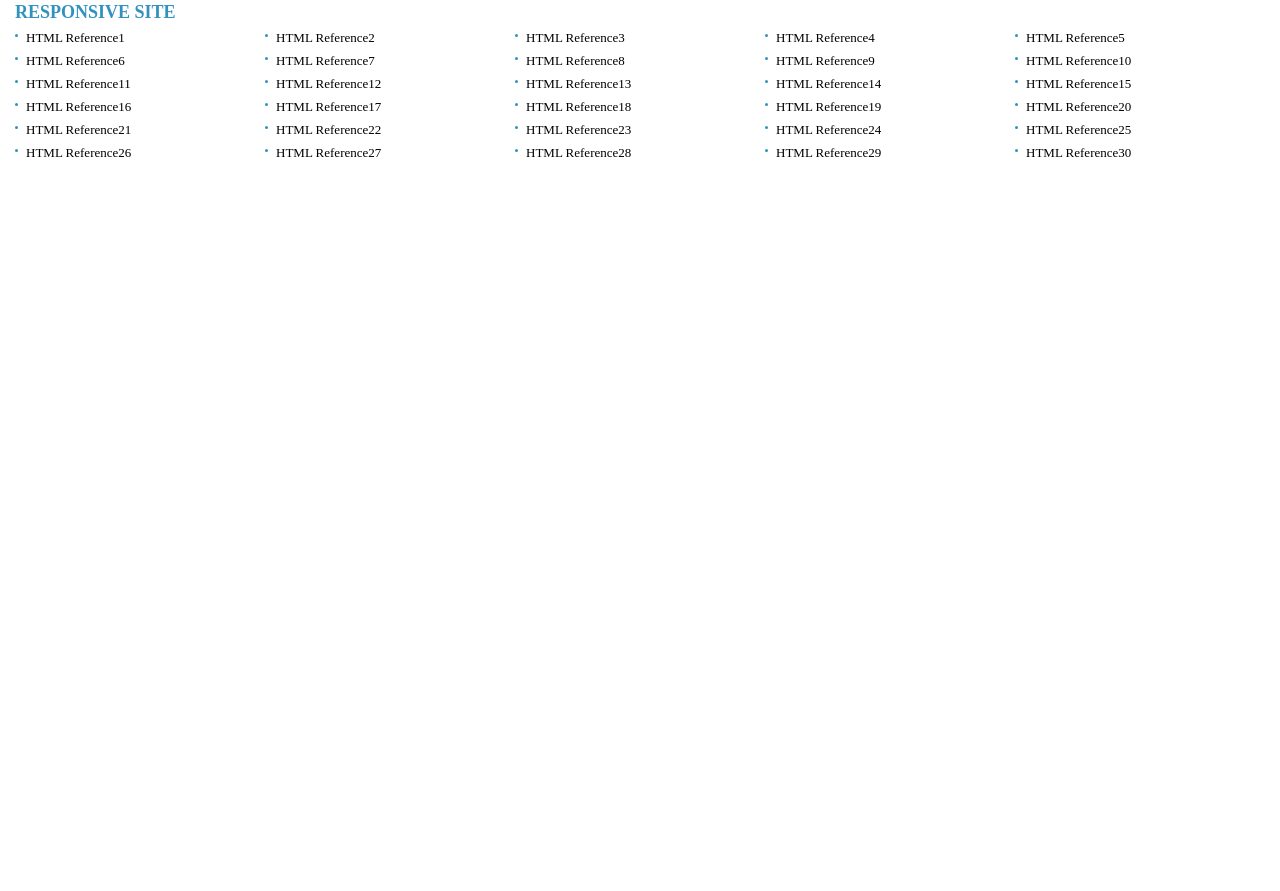
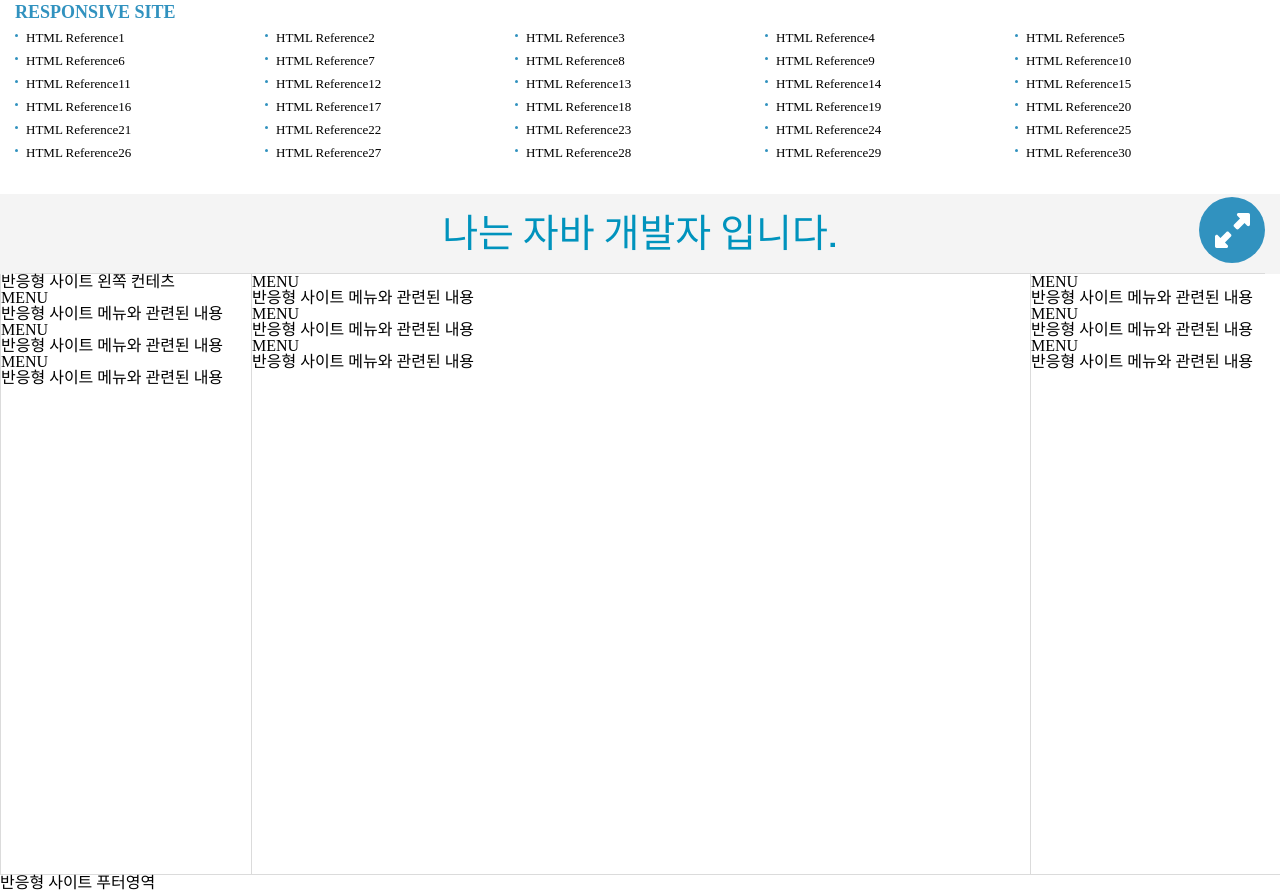
Before and after one commit to youngjin-korea/publishing, a plain HTML site: page ResponsivePublishing_1/index.html in a window 1280 px wide. Shown: the part 354-1245 px from the top of the page. Before the commit the page ends 800 px from the top, so only its background shows below. Drawn offline with Linux system fonts and the light colour scheme; files whose address does not match are found by name.

Commit message:
title 작업 완성

```diff
--- a/ResponsivePublishing_1/css/style.css
+++ b/ResponsivePublishing_1/css/style.css
@@ -8,9 +8,13 @@
   height: 327px;
   background: url(../img/sunmigh.png) repeat-x center top;
 }
+#tit {
+  background-color: #f4f4f4;
+}
 
 /* container styles */
 .container {
+  position: relative;
   width: 1200px;
   margin: 0 auto;
   /* background: rgba(0, 0, 0, 0.2); */
@@ -129,6 +133,12 @@
 .nav {
   padding: 30px 0;
 }
+/* float된 자식을 제대로 감싸기 위함 */
+.nav::after {
+  content: "";
+  display: block;
+  clear: both;
+}
 .nav h2 {
   font-size: 18px;
   font-weight: bold;
@@ -165,6 +175,63 @@
   color: #fff;
 }
 
+/* tit 작업 */
+.tit {
+  /* text-align: center; */
+  padding: 20px 0;
+  display: flex;
+  justify-content: center;
+  border-bottom: 1px solid #dbdbdb;
+}
+.tit h2 {
+  font-family: "Play", sans-serif;
+  font-size: 39px;
+  color: #0093bd;
+}
+.tit .tit_btn {
+  position: absolute;
+  top: 3px;
+  right: 0;
+  width: 66px;
+  height: 66px;
+  background-color: #3192bf;
+  color: #fff;
+  font-size: 35px;
+  border-radius: 50%;
+  display: flex;
+  justify-content: center;
+  align-items: center;
+}
+/* contents */
+#contents {
+}
+#contents .container {
+  border-left: 1px solid #dbdbdb;
+  border-right: 1px solid #dbdbdb;
+}
+#cont_left {
+  float: left;
+  width: 250px;
+}
+#cont_center {
+  margin-right: 250px;
+  overflow: hidden;
+  border-right: 1px solid #dbdbdb;
+  border-left: 1px solid #dbdbdb;
+  min-height: 600px;
+}
+#cont_right {
+  width: 250px;
+  position: absolute;
+  top: 0;
+  right: 0;
+}
+/* footer */
+#footer {
+  width: 100%;
+  border-top: 1px solid #dbdbdb;
+}
+
 /* media queries 320 / 480 / 768 / 960 / 1024 / 1280 */
 @media (max-width: 1280px) {
   /* 1280px 이하면 .container의 너비 화면의 100% */
@@ -188,6 +255,15 @@
   .nav li {
     width: 33%;
   }
+
+  #cont_center {
+    margin-right: 0;
+  }
+  #cont_right {
+    position: static;
+    width: 100%;
+    border-top: 1px solid #dbdbdb;
+  }
 }
 
 @media (max-width: 768px) {
@@ -201,6 +277,10 @@
   .nav {
     display: none;
   }
+
+  .tit .tit_btn {
+    display: none;
+  }
 }
 
 @media (max-width: 480px) {
--- a/ResponsivePublishing_1/index.html
+++ b/ResponsivePublishing_1/index.html
@@ -92,5 +92,71 @@
         </div>
       </div>
     </nav>
+    <article id="tit">
+      <div class="row">
+        <div class="container">
+          <div class="tit">
+            <h2>나는 자바 개발자 입니다.</h2>
+            <a href="#" class="tit_btn">
+              <i class="fa-solid fa-up-right-and-down-left-from-center"></i>
+              <span class="blind">메뉴 펼치기</span>
+            </a>
+          </div>
+        </div>
+      </div>
+    </article>
+    <main>
+      <section id="contents">
+        <div class="container">
+          <h2 class="blind">반응형 사이트 컨텐츠</h2>
+          <section id="cont_left">
+            <h3>반응형 사이트 왼쪽 컨테츠</h3>
+            <article class="cbox box1">
+              <h4 class="cbox_tit">MENU</h4>
+              <p class="cbox_desc">반응형 사이트 메뉴와 관련된 내용</p>
+            </article>
+            <article class="cbox box2">
+              <h4 class="cbox_tit">MENU</h4>
+              <p class="cbox_desc">반응형 사이트 메뉴와 관련된 내용</p>
+            </article>
+            <article class="cbox box3">
+              <h4 class="cbox_tit">MENU</h4>
+              <p class="cbox_desc">반응형 사이트 메뉴와 관련된 내용</p>
+            </article>
+          </section>
+          <section id="cont_center">
+            <article class="cbox box4">
+              <h4 class="cbox_tit">MENU</h4>
+              <p class="cbox_desc">반응형 사이트 메뉴와 관련된 내용</p>
+            </article>
+            <article class="cbox box5">
+              <h4 class="cbox_tit">MENU</h4>
+              <p class="cbox_desc">반응형 사이트 메뉴와 관련된 내용</p>
+            </article>
+            <article class="cbox box6">
+              <h4 class="cbox_tit">MENU</h4>
+              <p class="cbox_desc">반응형 사이트 메뉴와 관련된 내용</p>
+            </article>
+          </section>
+          <section id="cont_right">
+            <article class="cbox box7">
+              <h4 class="cbox_tit">MENU</h4>
+              <p class="cbox_desc">반응형 사이트 메뉴와 관련된 내용</p>
+            </article>
+            <article class="cbox box8">
+              <h4 class="cbox_tit">MENU</h4>
+              <p class="cbox_desc">반응형 사이트 메뉴와 관련된 내용</p>
+            </article>
+            <article class="cbox box9">
+              <h4 class="cbox_tit">MENU</h4>
+              <p class="cbox_desc">반응형 사이트 메뉴와 관련된 내용</p>
+            </article>
+          </section>
+        </div>
+      </section>
+    </main>
+    <footer id="footer">
+      <h2>반응형 사이트 푸터영역</h2>
+    </footer>
   </body>
 </html>
```
